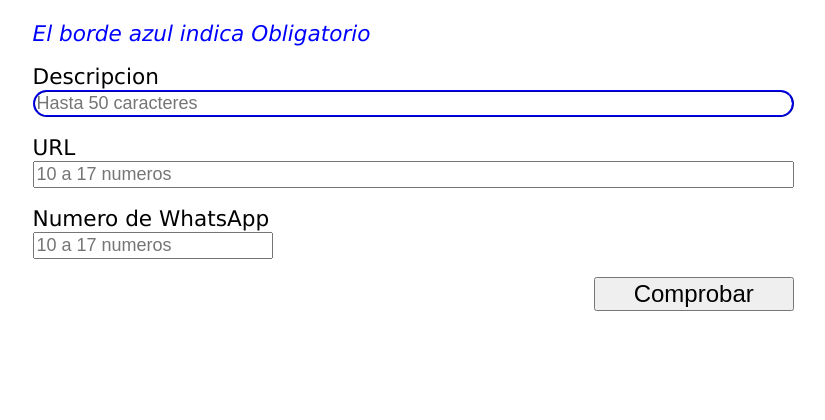
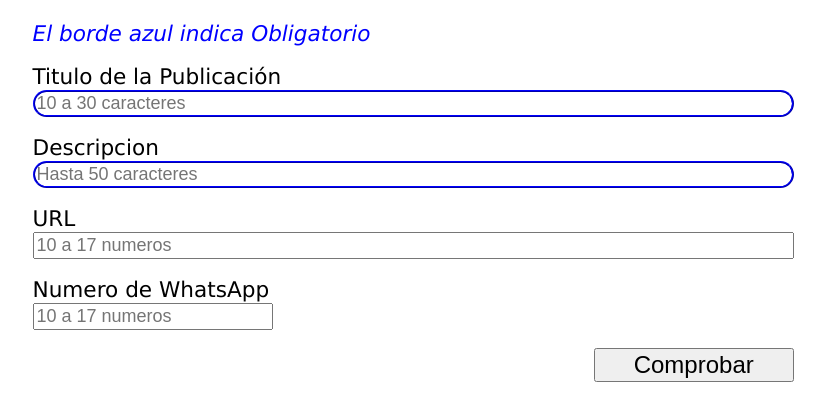
Before and after one commit to FinalProyectWeb/FinalProyectWeb.github.io, a plain HTML site: page Publicar.html in a window 1280 px wide. Shown: the part 76-496 px from the top of the page, without its empty margins (227-1052 px from the left). Drawn offline with Linux system fonts and the light colour scheme; no server answers.

Commit message:
Agregamos  input de Titulo

```diff
--- a/Publicar.html
+++ b/Publicar.html
@@ -36,6 +36,18 @@
             <p><em>El borde azul indica Obligatorio</em></p>
             <p>
                 <label>
+                    Titulo de la Publicación<br>
+                    <input id="titulo"
+                           type="text" required
+                           pattern=".{10,30}"
+                           title="De 10 a 30 caracteres"
+                           maxlength="30"
+                           size="70"
+                           placeholder="10 a 30 caracteres">
+                </label>
+            </p>
+            <p>
+                <label>
                     Descripcion<br>
                     <input id="descripcion"
                            type="text" required
@@ -47,7 +59,7 @@
                 </label>
             </p>
             <p>
-                <label >
+                <label>
                     URL<br>
                     <input id="URLlink"
                            type="text"
@@ -57,7 +69,7 @@
                 </label>
             </p>
             <p>
-                <label >
+                <label>
                     Numero de WhatsApp<br>
                     <input id="whatsApp"
                            type="text"
```
